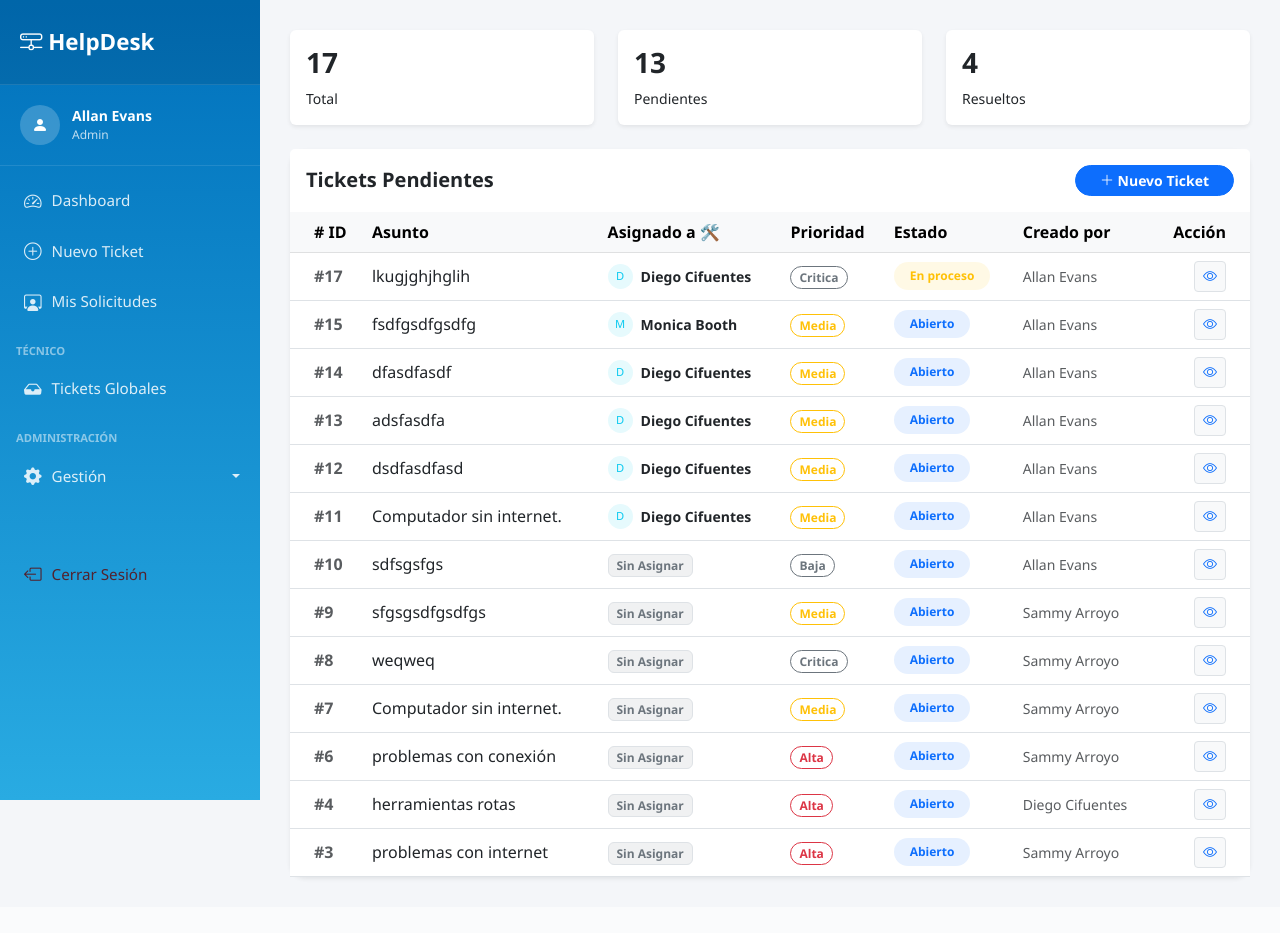
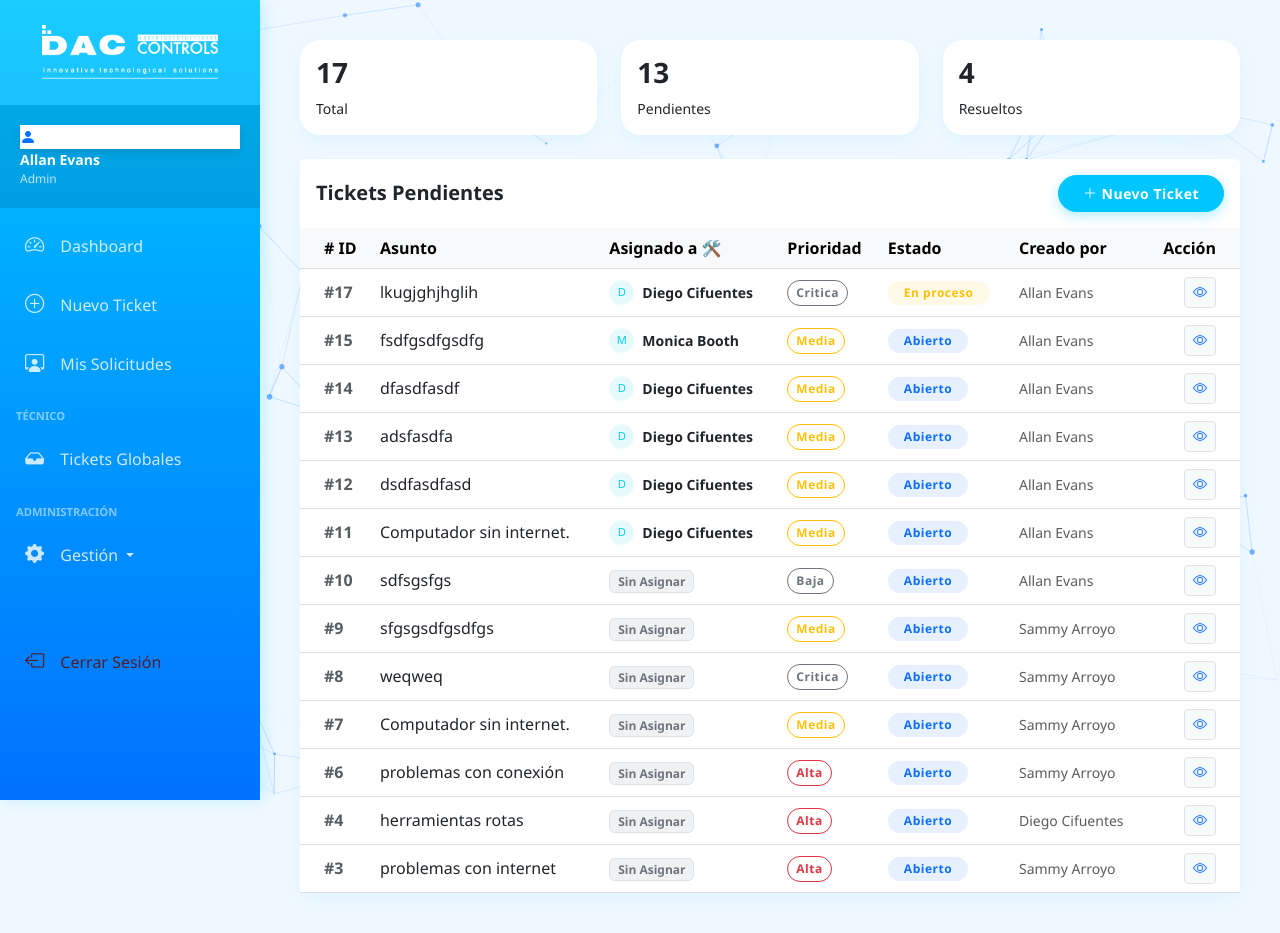
Before and after one commit to 09diego09/sistema_tickets, a PHP site: page /views/dashboard.php in a window 1280 px wide. Before the commit the page ends 880 px from the top, so only its background shows below. Run offline with PHP 8.4, Linux system fonts and the light colour scheme; a user stored in the database is signed in; data comes from the database, SQL or seed files in the repository; a stand-in replaces the project's code that opens the database connection.

Commit message:
actualización visual

```diff
--- a/includes/footer.php
+++ b/includes/footer.php
@@ -1,3 +1,79 @@
 </div> <script src="https://cdn.jsdelivr.net/npm/bootstrap@5.3.0/dist/js/bootstrap.bundle.min.js"></script>
+</div> <script src="https://cdn.jsdelivr.net/npm/particles.js@2.0.0/particles.min.js"></script>
+
+<script>
+    particlesJS("particles-js", {
+      "particles": {
+        "number": {
+          "value": 60, /* Un poco menos de cantidad para que sea más elegante */
+          "density": { "enable": true, "value_area": 800 }
+        },
+        "color": {
+          "value": "#0072ff" /* <--- AQUÍ EL CAMBIO: Color Azul Corporativo */
+        },
+        "shape": {
+          "type": "circle",
+          "stroke": { "width": 0, "color": "#000000" }
+        },
+        "opacity": {
+          "value": 0.5,
+          "random": false
+        },
+        "size": {
+          "value": 3,
+          "random": true
+        },
+        "line_linked": {
+          "enable": true,
+          "distance": 150,
+          "color": "#0072ff", /* <--- AQUÍ EL CAMBIO: Líneas Azules */
+          "opacity": 0.3,    /* Un poco transparentes para que no molesten al leer */
+          "width": 1
+        },
+        "move": {
+          "enable": true,
+          "speed": 1.5, /* Movimiento suave */
+          "direction": "none",
+          "random": false,
+          "straight": false,
+          "out_mode": "out",
+          "bounce": false
+        }
+      },
+      "interactivity": {
+        "detect_on": "canvas",
+        "events": {
+          "onhover": { "enable": true, "mode": "grab" },
+          "onclick": { "enable": true, "mode": "push" },
+          "resize": true
+        },
+        "modes": {
+          "grab": { "distance": 140, "line_linked": { "opacity": 1 } }
+        }
+      },
+      "retina_detect": true
+    });
+</script>
+<script>
+    document.addEventListener("DOMContentLoaded", function() {
+        // Buscamos todas las alertas en la página
+        var alertas = document.querySelectorAll('.alert');
+
+        // Si hay alertas, esperamos 4 segundos (4000 ms) y las cerramos
+        if (alertas.length > 0) {
+            setTimeout(function() {
+                alertas.forEach(function(alerta) {
+                    // Usamos la función nativa de Bootstrap para cerrar la alerta con animación
+                    var bsAlert = new bootstrap.Alert(alerta);
+                    bsAlert.close();
+                });
+            }, 2000); // 4000 milisegundos = 4 segundos
+        }
+    });
+</script>
+
+</body> </html>
 </body>
 </html>
+</body>
+</html>
--- a/includes/header.php
+++ b/includes/header.php
@@ -22,107 +22,150 @@ $rol = $_SESSION['usuario_rol'] ?? 'usuario';
     <link rel="stylesheet" href="https://cdn.jsdelivr.net/npm/bootstrap-icons@1.11.0/font/bootstrap-icons.css">
 
 <style>
-        /* ESTILOS GLOBALES */
+    /* --- FUENTES Y GENERAL --- */
     body {
-            font-family: 'Segoe UI', Tahoma, Geneva, Verdana, sans-serif;
-            background-color: #f4f6f9;
+        font-family: 'Segoe UI', Roboto, 'Helvetica Neue', sans-serif;
+        background-color: #f0f8ff; /* Un fondo azulito muy pálido, tipo "AliceBlue" */
+        color: #334e68; /* Un gris azulado para el texto, menos duro que el negro */
     }
 
-        /* SIDEBAR */
+    /* --- BARRA LATERAL (SIDEBAR) CON DEGRADADO --- */
+    /* Reemplazamos el color sólido por el degradado de la marca */
     .sidebar {
         width: 260px;
         min-height: 100vh;
-            background: linear-gradient(180deg, #0071bc 0%, #29abe2 100%);
+        /* El degradado mágico: de celeste cián a azul profundo */
+        background: linear-gradient(180deg, #00c6ff 0%, #0072ff 100%);
         color: white;
         position: fixed;
         z-index: 100;
-            transition: all 0.3s;
+        box-shadow: 4px 0 15px rgba(0, 198, 255, 0.2); /* Sombra suave celeste */
     }
 
     .sidebar-header {
         padding: 25px 20px;
-            background: rgba(0, 0, 0, 0.1);
+        background: rgba(255, 255, 255, 0.1); /* Blanco semitransparente */
         font-size: 1.4rem;
         font-weight: bold;
-            border-bottom: 1px solid rgba(255,255,255,0.1);
+        letter-spacing: 1px;
     }
 
+    /* --- ENLACES DEL MENÚ --- */
     .nav-link {
-            color: rgba(255, 255, 255, 0.85);
-            padding: 12px 20px;
-            font-size: 0.95rem;
-            border-left: 4px solid transparent;
-            transition: all 0.2s;
-            display: flex;
-            align-items: center;
+        color: rgba(255, 255, 255, 0.8);
+        padding: 15px 25px;
+        font-weight: 500;
+        transition: all 0.3s ease;
+        border-right: 4px solid transparent; /* Borde a la derecha para el activo */
+        border-left: none;
     }
 
     .nav-link:hover {
         color: white;
-            background: rgba(255, 255, 255, 0.1);
-            border-left-color: #fff;
+        background: rgba(255, 255, 255, 0.15);
+        padding-left: 30px; /* Pequeño efecto de movimiento a la derecha */
     }
 
+    /* Enlace activo (Página actual) */
     .nav-link.active {
-            color: #0071bc;
-            background: white;
-            border-left-color: #29abe2;
-            font-weight: 600;
+        color: #0072ff; /* Azul oscuro para el texto */
+        background: white; /* Fondo blanco puro */
+        border-right-color: #00c6ff; /* Borde celeste vibrante */
+        font-weight: 700;
+        box-shadow: -5px 0 15px rgba(0,0,0,0.05); /* Sombra sutil */
     }
 
     .nav-link i {
-            margin-right: 10px;
-            font-size: 1.1rem;
+        margin-right: 12px;
+        font-size: 1.2rem;
     }
 
-        /* DROPDOWN DEL SIDEBAR */
-        .collapse.show {
-            background: rgba(0, 0, 0, 0.1);
-        }
-        .nav-sub-link {
-            padding-left: 50px !important;
-            font-size: 0.9rem;
-            color: rgba(255,255,255,0.7) !important;
-        }
-        .nav-sub-link:hover {
-            color: white !important;
+    /* --- CONTENIDO PRINCIPAL --- */
+    .content-wrapper {
+        margin-left: 260px;
+        padding: 40px;
     }
 
-        .dropdown-toggle::after {
-            margin-left: auto;
+    /* --- TARJETAS (CARDS) --- */
+  /* --- TARJETAS (CARDS) - ESTILO NUEVO --- */
+    .card {
+        border: 1px solid rgba(0, 0, 0, 0.05); /* Un borde casi invisible por defecto */
+        border-radius: 20px;
+        /* Sombra suave original */
+        box-shadow: 0 6px 20px rgba(0, 198, 255, 0.08) !important;
+        /* Transición suave para el brillo y el borde, SIN movimiento */
+        transition: box-shadow 0.3s ease, border-color 0.3s ease;
     }
 
-        .content-wrapper {
-            margin-left: 260px;
-            padding: 30px;
-            min-height: 100vh;
+    /* Efecto "Glow" al pasar el mouse */
+    .row .card:hover {
+        /* Eliminamos el movimiento: transform: translateY(-5px); */
+
+        /* NUEVO: Hacemos que el borde brille en cian */
+        border-color: rgba(0, 198, 255, 0.5);
+        /* NUEVO: Intensificamos la sombra para que parezca luz */
+        box-shadow: 0 0 25px rgba(0, 198, 255, 0.3) !important;
+    }
+    /* --- BOTONES --- */
+    /* Botón Principal (Primary) - Usamos el celeste vibrante */
+    .btn-primary {
+        background-color: #00c6ff;
+        border-color: #00c6ff;
+        box-shadow: 0 4px 12px rgba(0, 198, 255, 0.3);
+        font-weight: 600;
+        padding: 10px 25px;
     }
 
-        /* PERFIL */
+    .btn-primary:hover {
+        background-color: #00aadd; /* Un poquito más oscuro al pasar el mouse */
+        border-color: #00aadd;
+        box-shadow: 0 6px 15px rgba(0, 198, 255, 0.4);
+    }
+
+    /* Badges (Etiquetas de estado) más modernas */
+    .rounded-pill {
+        padding-top: 0.5em !important;
+        padding-bottom: 0.5em !important;
+        font-weight: 600;
+        letter-spacing: 0.5px;
+    }
+
+    /* --- PERFIL DE USUARIO EN BARRA LATERAL --- */
     .user-panel {
+        background: rgba(0, 0, 0, 0.1);
         padding: 20px;
-            display: flex;
-            align-items: center;
-            border-bottom: 1px solid rgba(255,255,255,0.1);
-            margin-bottom: 10px;
+        margin: 0;
     }
     .user-avatar {
-            width: 40px;
-            height: 40px;
-            background: rgba(255,255,255,0.2);
-            border-radius: 50%;
-            display: flex;
-            align-items: center;
-            justify-content: center;
-            margin-right: 12px;
+        background: white;
+        color: #0072ff; /* Icono azul dentro del círculo blanco */
+        box-shadow: 0 4px 10px rgba(0,0,0,0.1);
     }
+
+#particles-js {
+        position: fixed; /* Se queda fijo al hacer scroll */
+        width: 100%;
+        height: 100%;
+        top: 0;
+        left: 0;
+        z-index: -1; /* ¡IMPORTANTE! Se va detrás de todo el contenido */
+        /* El color de fondo ya lo definimos en el 'body', las partículas flotarán sobre él */
+    }
+
+    /* Aseguramos que el wrapper del contenido sea transparente para ver el fondo */
+    .content-wrapper {
+        background: transparent !important;
+    }
+
 </style>
 </head>
 <body>
 
+
+    <div id="particles-js"></div>
     <nav class="sidebar">
-        <div class="sidebar-header">
-            <i class="bi bi-hdd-network"></i> HelpDesk
+<div class="sidebar-header text-center">
+    <img src="../assets/logo_blanco.png" alt="DAC Controls" style="max-width: 80%; height: auto;">
 </div>
 
         <div class="user-panel">
```
Also changed, not shown: index.php (+111 -66 lines), assets/logo_blanco.png (added). Lines whose indentation alone changed are shown as unchanged.
